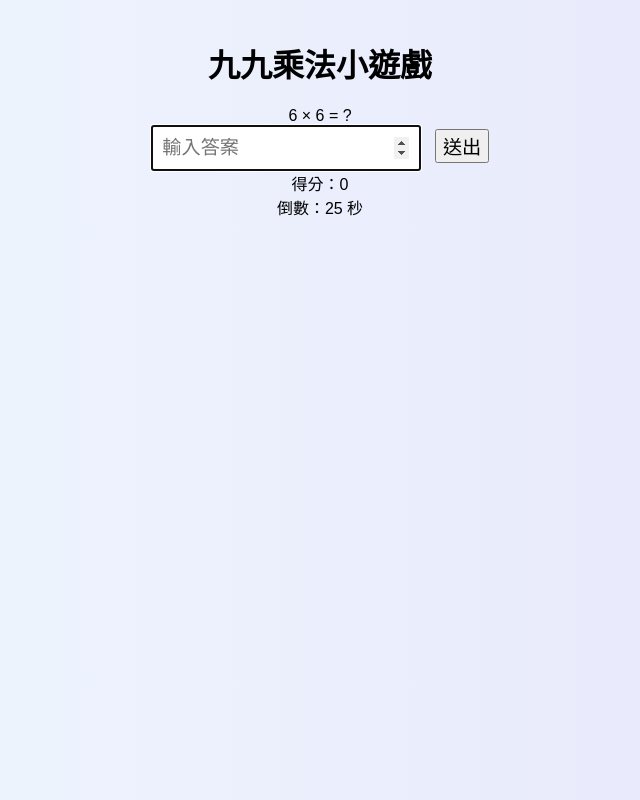
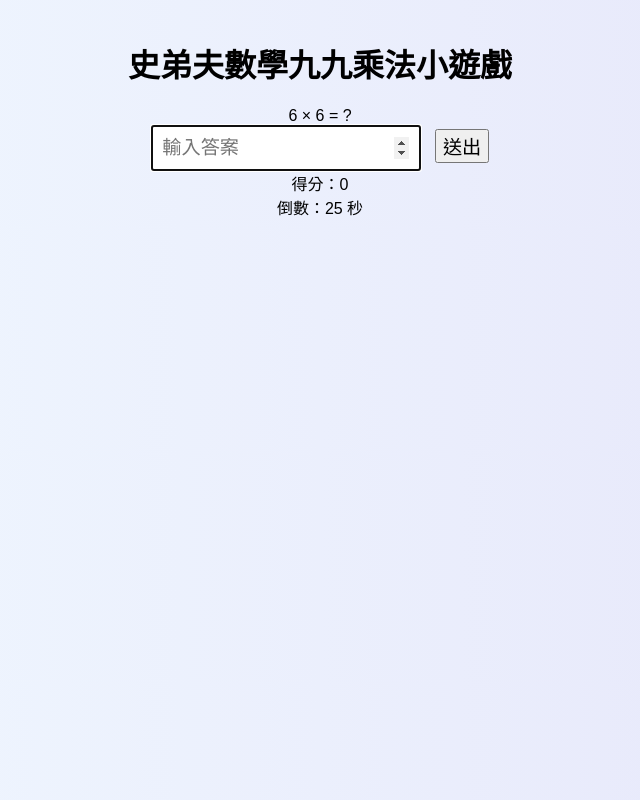
Before and after one commit to shengfengweng/multiplication-pwa, a plain HTML site: page index.html in a window 1280 px wide. Shown: the whole page, without its empty margins (320-960 px from the left). Drawn offline with Linux system fonts and the light colour scheme.

Commit message:
Update index.html

```diff
--- a/index.html
+++ b/index.html
@@ -10,7 +10,7 @@
 </head>
 <body>
   <div class="app">
-    <h1>九九乘法小遊戲</h1>
+    <h1>史弟夫數學九九乘法小遊戲</h1>
     <div id="question">題目載入中...</div>
     <input type="number" id="answer" placeholder="輸入答案" />
     <button onclick="checkAnswer()">送出</button>
```
